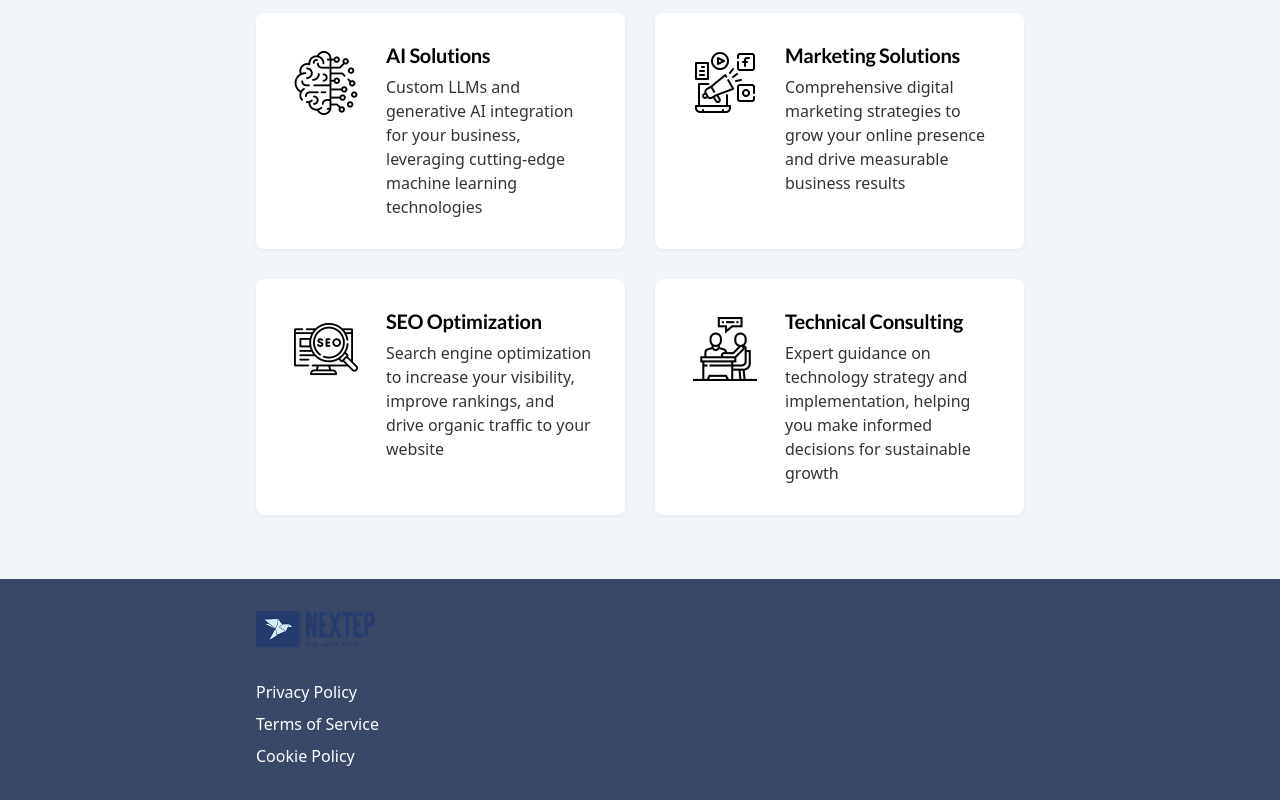
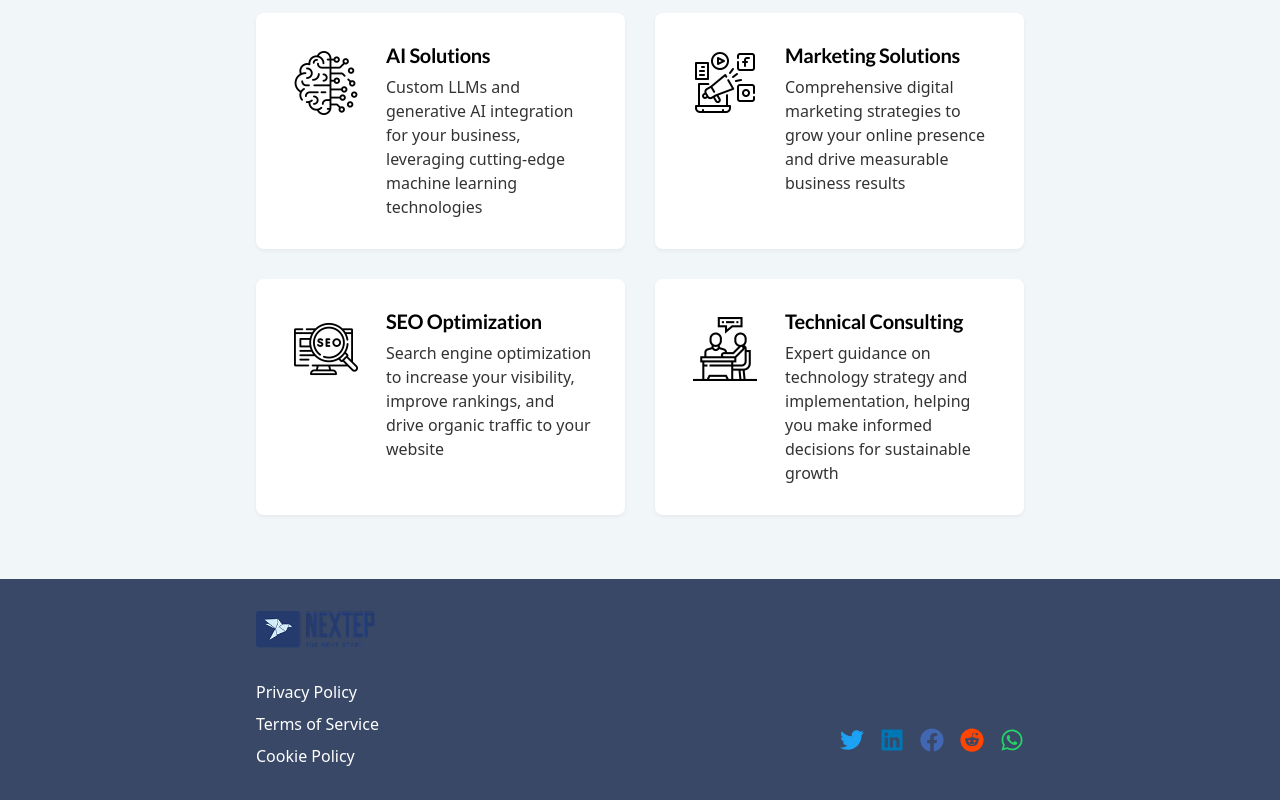
Before and after one commit to Lado267/nextep-front, a Next.js app: page /services in a window 1280 px wide. Shown: the part 1111-1911 px from the top of the page. Built offline with nearby package versions, Linux system fonts and the light colour scheme.

Commit message:
last touches still left

```diff
--- a/package.json
+++ b/package.json
@@ -50,6 +50,7 @@
     "react-device-detect": "^2.2.3",
     "react-dom": "^19.0.0",
     "react-hook-form": "^7.54.2",
+    "react-icons": "^5.5.0",
     "react-resizable-panels": "^2.1.7",
     "recharts": "^2.15.1",
     "sonner": "^2.0.1",
--- a/src/app/layout.tsx
+++ b/src/app/layout.tsx
@@ -7,6 +7,19 @@ import Script from "next/script";
 
 export const metadata: Metadata = {
   description: "Explore NextEp's digital services—websites, apps, AI tools, SEO & APIs. View our projects and get in touch to grow your online presence today.",
+  icons: {
+    apple: [
+      {
+        url: '/icons/apple-touch-icon.png',
+        sizes: '180x180',
+        type: 'image/png',
+      },
+    ],
+  },
+  appleWebApp: {
+    capable: true,
+    statusBarStyle: 'default',
+  },
 }
 
 export default function RootLayout({
@@ -17,7 +30,18 @@ export default function RootLayout({
 
   return (
     <html lang="en">
-<head>
+      <body className="antialiased">
+        {/* Google Tag Manager (noscript) */}
+        <noscript>
+          <iframe
+            src="https://www.googletagmanager.com/ns.html?id=GTM-NXZGXFKQ"
+            height="0"
+            width="0"
+            style={{ display: 'none', visibility: 'hidden' }}
+          ></iframe>
+        </noscript>
+
+        {/* Google Tag Manager */}
         <Script
           id="gtm-script"
           strategy="afterInteractive"
@@ -32,13 +56,6 @@ export default function RootLayout({
             `
           }}
         />
-</head>
-      <body
-        className={`antialiased`}
-      >
-
-<noscript><iframe src="https://www.googletagmanager.com/ns.html?id=GTM-NXZGXFKQ"
-height="0" width="0" style={{ display: 'none', visibility: 'hidden' }}></iframe></noscript>
 
         <Header />
         <Navigation>
--- a/src/app/page.tsx
+++ b/src/app/page.tsx
@@ -52,8 +52,6 @@ export default function Home() {
         <p className="word-wrap text-tertiaryProject bg-whiteProject rounded-[8px] p-[16px] text-[20px] font-medium">
           Whether you&apos;re looking to enhance your online presence, streamline your operations, or develop cutting-edge applications, NextEp is your trusted partner for all your digital needs. <Link href="/contact" className="text-quaternaryProject hover:underline">Contact us</Link> directly to discuss your project needs via your preferred method.
         </p>
-
-
       </section>
 
 
--- /dev/null
+++ b/src/components/SocialShare.tsx
@@ -0,0 +1,97 @@
+'use client';
+
+import { useEffect, useState } from 'react';
+import { FaTwitter, FaLinkedin, FaFacebook, FaWhatsapp, FaReddit } from 'react-icons/fa';
+
+interface SocialShareProps {
+  url: string;
+  title: string;
+  description: string;
+}
+
+declare global {
+    interface Window {
+      gtag: (command: string, action: string, params: object) => void;
+    }
+  }
+
+export const SocialShare = ({ url, title, description }: SocialShareProps) => {
+  const [isClient, setIsClient] = useState(false);
+
+  useEffect(() => {
+    setIsClient(true);
+  }, []);
+
+  const trackShare = (platform: string) => {
+    if (window.gtag) {
+      window.gtag('event', 'share', {
+        method: platform,
+        content_type: 'page',
+        item_id: url,
+      });
+    }
+  };
+
+  const encodedUrl = encodeURIComponent(url);
+  const encodedTitle = encodeURIComponent(title);
+  const encodedDesc = encodeURIComponent(description);
+
+  if (!isClient) {
+    return null; // Return null on server-side
+  }
+
+  return (
+    <div className="flex gap-4 items-center py-4">
+      <a
+        href={`https://twitter.com/intent/tweet?url=${encodedUrl}&text=${encodedTitle}`}
+        target="_blank"
+        rel="noopener noreferrer"
+        className="text-[#1DA1F2] hover:opacity-80 transition-opacity"
+        aria-label="Share on Twitter"
+        onClick={() => trackShare('Twitter')}
+      >
+        <FaTwitter size={24} />
+      </a>
+      <a
+        href={`https://www.linkedin.com/shareArticle?mini=true&url=${encodedUrl}&title=${encodedTitle}&summary=${encodedDesc}`}
+        target="_blank"
+        rel="noopener noreferrer"
+        className="text-[#0077B5] hover:opacity-80 transition-opacity"
+        aria-label="Share on LinkedIn"
+        onClick={() => trackShare('LinkedIn')}
+      >
+        <FaLinkedin size={24} />
+      </a>
+      <a
+        href={`https://www.facebook.com/sharer/sharer.php?u=${encodedUrl}`}
+        target="_blank"
+        rel="noopener noreferrer"
+        className="text-[#4267B2] hover:opacity-80 transition-opacity"
+        aria-label="Share on Facebook"
+        onClick={() => trackShare('Facebook')}
+      >
+        <FaFacebook size={24} />
+      </a>
+      <a
+        href={`https://reddit.com/submit?url=${encodedUrl}&title=${encodedTitle}`}
+        target="_blank"
+        rel="noopener noreferrer"
+        className="text-[#FF4500] hover:opacity-80 transition-opacity"
+        aria-label="Share on Reddit"
+        onClick={() => trackShare('Reddit')}
+      >
+        <FaReddit size={24} />
+      </a>
+      <a
+        href={`https://api.whatsapp.com/send?text=${encodedTitle}%20${encodedUrl}`}
+        target="_blank"
+        rel="noopener noreferrer"
+        className="text-[#25D366] hover:opacity-80 transition-opacity"
+        aria-label="Share on WhatsApp"
+        onClick={() => trackShare('WhatsApp')}
+      >
+        <FaWhatsapp size={24} />
+      </a>
+    </div>
+  );
+};
--- a/src/elements/footer/footer.tsx
+++ b/src/elements/footer/footer.tsx
@@ -3,6 +3,7 @@ import "../../app/globals.css"
 import Image from "next/image";
 import Logo from "../../../public/logo.png";
 import Link from "next/link";
+import { SocialShare } from '../../components/SocialShare';
 
 export default function Footer() {
     return (
@@ -17,6 +18,11 @@ export default function Footer() {
                         <Link href="#"><p className="footer-link">Terms of Service</p></Link>
                         <Link href="#"><p className="footer-link">Cookie Policy</p></Link>
                     </div>
+                    <div className="ml-auto mt-auto"><SocialShare
+                        url="https://nextep.solutions"
+                        title="NextEp Solutions - Digital Services & Web Development"
+                        description="Discover our comprehensive digital services spanning web development, AI solutions, SEO, Marketing and custom software engineering."
+                    /></div>
                 </div>
             </div>
         </footer>
```
Also changed, not shown: public/icons/apple-touch-icon.png (added), 1 other file (tests, documents, lock files or other folders). Lines whose indentation alone changed are shown as unchanged.
